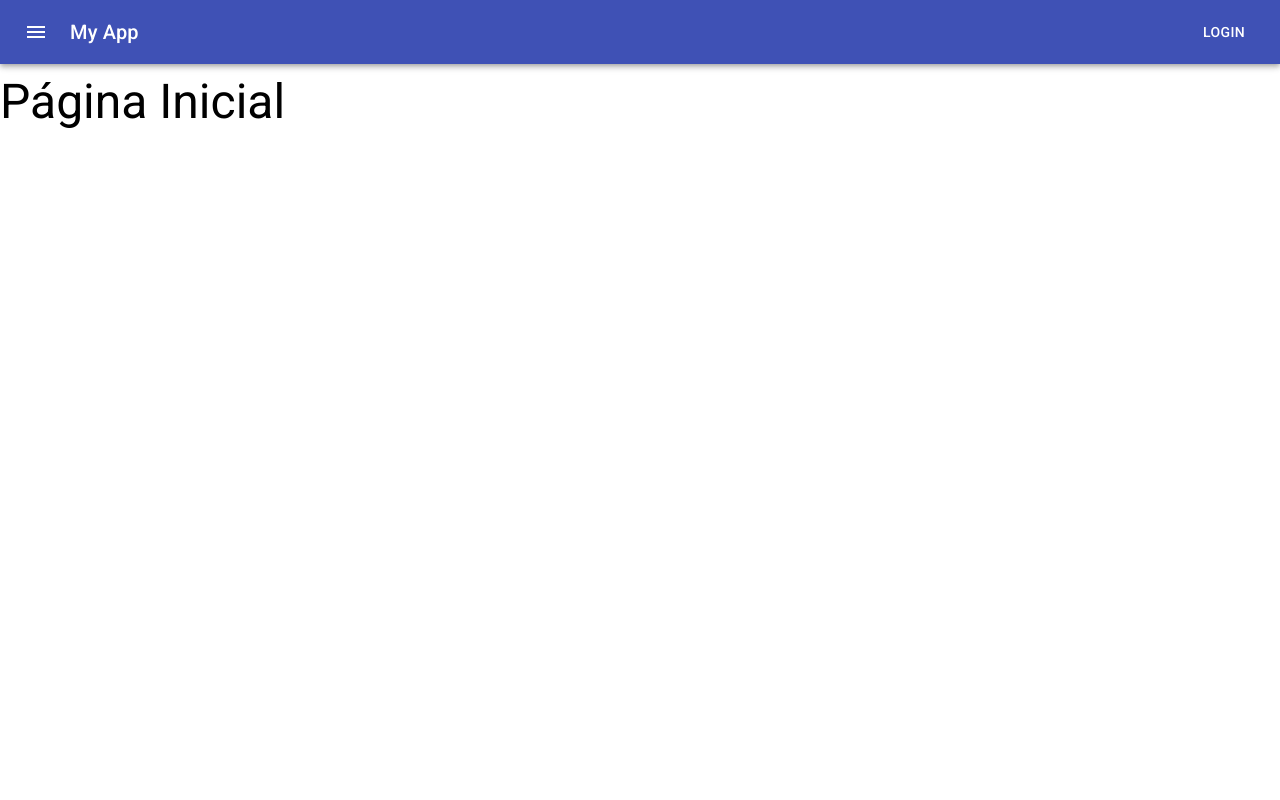
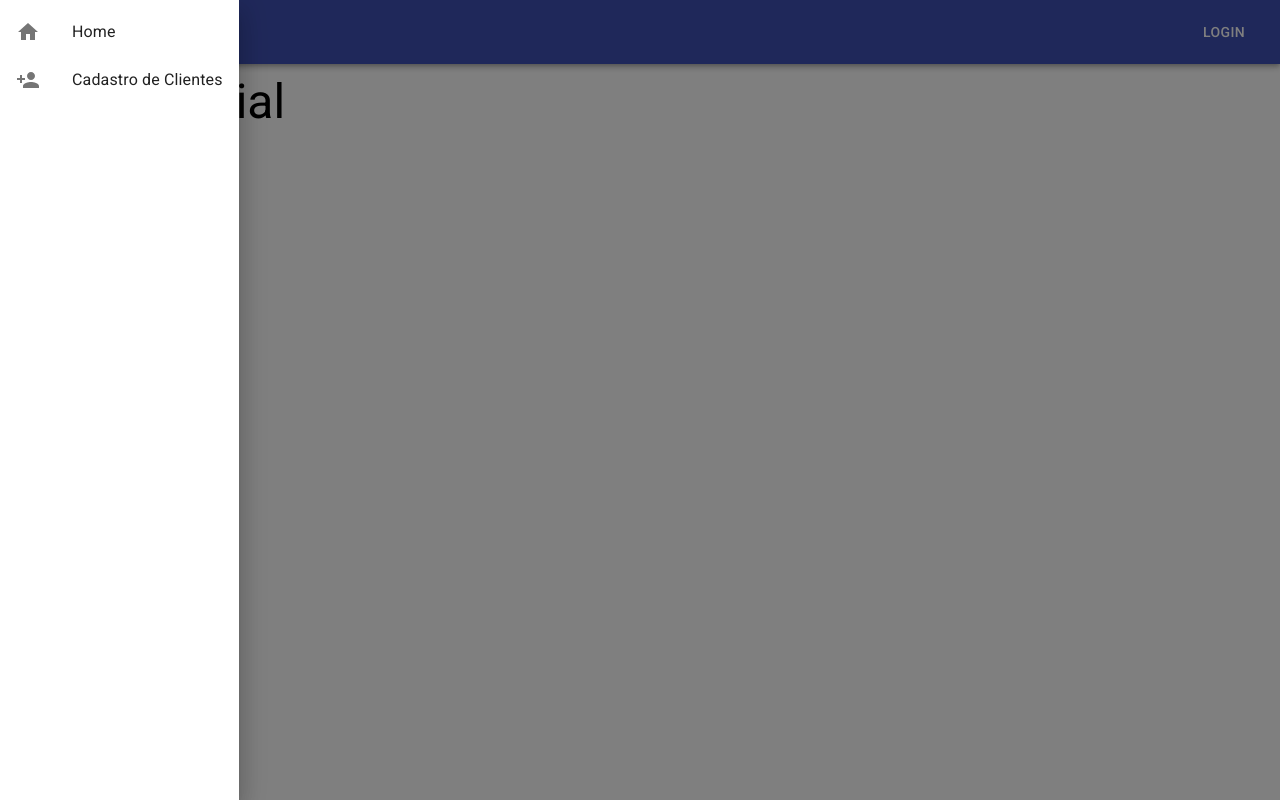
Before and after one commit to brian-villa/studying-material-ui_React, a React (Create React App) app: page / in a window 1280 px wide. Both pictures are taken after a click on the button "menu". Built offline with nearby package versions, Linux system fonts and the light colour scheme.

Commit message:
adding menu drawer

```diff
--- a/src/App.js
+++ b/src/App.js
@@ -12,8 +12,8 @@
 
 const App =() => {
   return (
-    <TemplateDefault>
-      <Router>
+    <Router>
+        <TemplateDefault>
         <Switch>
           <Route path="/customers">
             <TemplatePage title="Clientes" Component={Customers} />
@@ -22,8 +22,8 @@
             <TemplatePage title="Página Inicial" Component={Home}/>
           </Route>
         </Switch>
-      </Router>
-    </TemplateDefault>
+      </TemplateDefault>
+    </Router>
 
 
   )
--- a/src/partials/Header/Header.jsx
+++ b/src/partials/Header/Header.jsx
@@ -1,21 +1,48 @@
+import { useState } from 'react';
+
 import {
     AppBar,
     Toolbar,
     Typography,
     Button,
     IconButton,
+    Drawer,
+    List,
+    ListItem,
+    ListItemIcon,
+    ListItemText,
 } from '@material-ui/core';
+
+import {
+  useHistory,
+} from "react-router-dom"
+
 
 
 import MenuIcon from '@material-ui/icons/Menu'
-import useStyles from './Header.style';
+import HomeIcon from '@material-ui/icons/Home'
+import PersonAddAltIcon from '@material-ui/icons/PersonAdd'
+
+import useStyles from './Header.style'
 
 
 
 const Header = () => {
     const classes = useStyles()
+    const history = useHistory()
+
+    const [menuOpen, setMenuOpen] = useState(false)
+
+    const handleToggleMenu = () => {
+      setMenuOpen(!menuOpen)
+    }
+
+    const handleMenuClick = route => {
+      history.push(route)
+    }
 
     return(
+      <>
         <AppBar position="static">
           <Toolbar>
             <IconButton
@@ -24,6 +51,7 @@
               color="inherit"
               aria-label="menu"
               sx={{ mr: 2 }}
+              onClick={() => handleToggleMenu()}
               >
               <MenuIcon />
             </IconButton>
@@ -33,6 +61,23 @@
             <Button color="inherit">Login</Button>
           </Toolbar>
         </AppBar>
+        <Drawer open={menuOpen} onClose={() => handleToggleMenu()}>
+          <List>
+            <ListItem button onClick={() => handleMenuClick('/')}>
+              <ListItemIcon>
+                <HomeIcon />
+              </ListItemIcon>
+              <ListItemText>Home</ListItemText>
+            </ListItem>
+            <ListItem button onClick={() => handleMenuClick('/customers')}>
+              <ListItemIcon>
+                <PersonAddAltIcon />
+              </ListItemIcon>
+              <ListItemText>Cadastro de Clientes</ListItemText>
+            </ListItem>
+          </List>
+        </Drawer>
+      </>
     )
 }
 
--- a/src/templates/Page.jsx
+++ b/src/templates/Page.jsx
@@ -8,12 +8,11 @@
         padding: "10px 0",
 
     }
-  }))
+}))
 
 
 
 const Page = ({ title, Component }) => {
-    const classes = useStyles()
 
     return (
         <>
```
Lines whose indentation alone changed are shown as unchanged.
